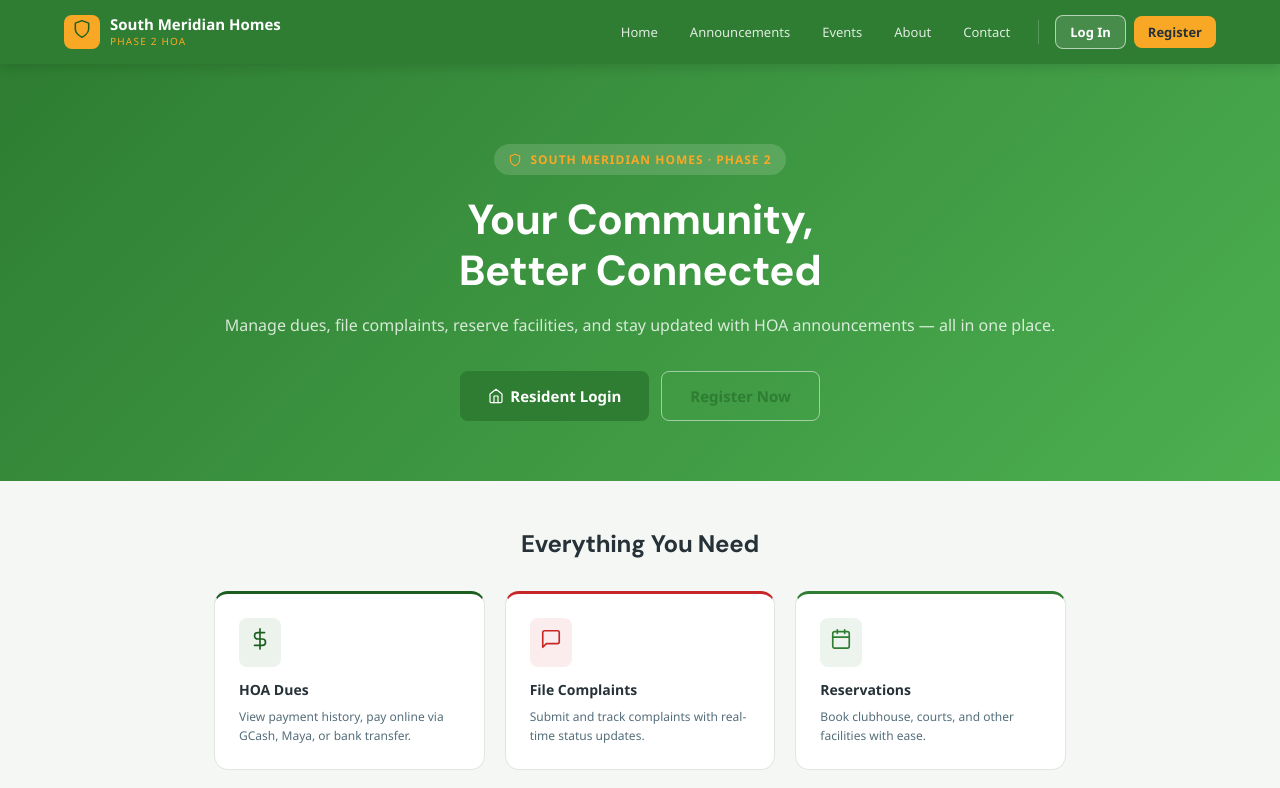
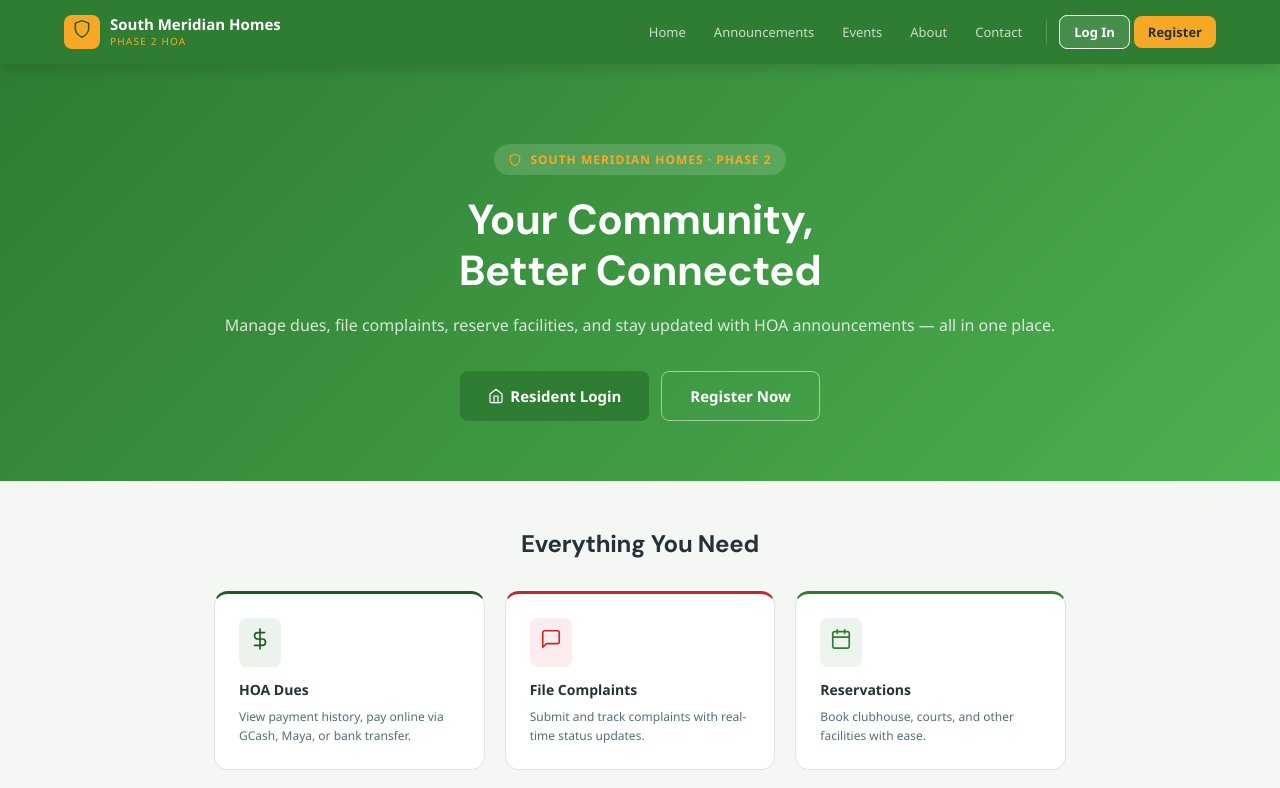
Before and after one commit to joshtattao3-hub/south-meridian-portal, a React (Vite) app in the folder frontend/: page / in a window 1280 px wide. Shown: the top 788 px of the page. Built offline with nearby package versions, Linux system fonts and the light colour scheme.

Commit message:
hover effects, buttons, etc.

```diff
--- a/frontend/src/components/PublicNav.jsx
+++ b/frontend/src/components/PublicNav.jsx
@@ -4,11 +4,21 @@ import { Btn } from "./UI";
 
 const NAV_LINKS = ["Home", "Announcements", "Events", "About", "Contact"];
 
-export default function PublicNav({ setView, mobileOpen, setMobileOpen }) {
+export default function PublicNav({ setView, currentView, mobileOpen, setMobileOpen }) {
   return (
-    <nav style={{ background: COLORS.primary, position: "sticky", top: 0, zIndex: 100, boxShadow: "0 2px 12px rgba(0,0,0,0.15)" }}>
+    <>
+      <style>{`
+        .nav-link { position: relative; transition: color 0.2s ease !important; }
+        .nav-link::after { content: ''; position: absolute; bottom: -2px; left: 50%; transform: translateX(-50%); width: 0; height: 2px; background: ${COLORS.gold}; border-radius: 2px; transition: width 0.25s ease; }
+        .nav-link:hover { color: #fff !important; }
+        .nav-link:hover::after { width: 70%; }
+        .nav-link.active { color: #fff !important; }
+        .nav-link.active::after { width: 70%; }
+        .nav-logo:hover { opacity: 0.9; }
+      `}</style>
+      <nav style={{ background: COLORS.primary, position: "sticky", top: 0, zIndex: 100, boxShadow: "0 2px 16px rgba(0,0,0,0.18)" }}>
         <div style={{ maxWidth: 1200, margin: "0 auto", padding: "0 24px", height: 64, display: "flex", alignItems: "center", justifyContent: "space-between" }}>
-        <div style={{ display:"flex", alignItems:"center", gap: 10, cursor:"pointer" }} onClick={() => setView("home")}>
+          <div className="nav-logo" style={{ display:"flex", alignItems:"center", gap: 10, cursor:"pointer", transition: "opacity 0.2s" }} onClick={() => setView("home")}>
             <div style={{ background: COLORS.gold, borderRadius: 8, padding: "4px 8px" }}>
               <Icon name="shield" size={20} color={COLORS.primaryDark} />
             </div>
@@ -17,9 +27,17 @@ export default function PublicNav({ setView, mobileOpen, setMobileOpen }) {
               <div style={{ color: COLORS.gold, fontSize: 10, fontWeight: 500, letterSpacing: 1.2 }}>PHASE 2 HOA</div>
             </div>
           </div>
-        <div style={{ display:"flex", alignItems:"center", gap: 8 }}>
+
+          <div style={{ display:"flex", alignItems:"center", gap: 4 }}>
             {NAV_LINKS.map(l => (
-            <button key={l} onClick={() => setView(l.toLowerCase())} style={{ background:"none", border:"none", color:"rgba(255,255,255,0.85)", fontSize: 13, fontWeight: 500, cursor:"pointer", padding: "8px 12px", borderRadius: 6, fontFamily:"inherit" }}>{l}</button>
+              <button
+                key={l}
+                className={`nav-link${currentView === l.toLowerCase() ? " active" : ""}`}
+                onClick={() => setView(l.toLowerCase())}
+                style={{ background:"none", border:"none", color:"rgba(255,255,255,0.75)", fontSize: 13, fontWeight: 500, cursor:"pointer", padding: "8px 12px", borderRadius: 6, fontFamily:"inherit" }}
+              >
+                {l}
+              </button>
             ))}
             <div style={{ width: 1, height: 24, background:"rgba(255,255,255,0.2)", margin:"0 8px" }} />
             <Btn small onClick={() => setView("login")} variant="outline-white">Log In</Btn>
@@ -27,5 +45,6 @@ export default function PublicNav({ setView, mobileOpen, setMobileOpen }) {
           </div>
         </div>
       </nav>
+    </>
   );
 }
--- a/frontend/src/components/Sidebar.jsx
+++ b/frontend/src/components/Sidebar.jsx
@@ -4,6 +4,7 @@ import { useAuth } from "../context/AuthContext";
 
 export default function Sidebar({ role, activePage, setActivePage, setView }) {
   const { logout } = useAuth();
+
   const residentNav = [
     { id:"dashboard", icon:"home", label:"Dashboard" },
     { id:"announcements-p", icon:"bell", label:"Announcements" },
@@ -32,10 +33,19 @@ export default function Sidebar({ role, activePage, setActivePage, setView }) {
   const navItems = role === "admin" ? adminNav : role === "officer" ? officerNav : residentNav;
 
   return (
+    <>
+      <style>{`
+        .sidebar-item { transition: all 0.18s ease !important; }
+        .sidebar-item:hover { background: rgba(255,255,255,0.08) !important; color: #fff !important; padding-left: 16px !important; }
+        .sidebar-item.active { background: rgba(255,255,255,0.14) !important; box-shadow: inset 3px 0 0 ${COLORS.gold}; }
+        .sidebar-logout:hover { background: rgba(255,80,80,0.12) !important; color: #ff8080 !important; }
+      `}</style>
       <div style={{ width:220, background: COLORS.primaryDark, minHeight:"100vh", display:"flex", flexDirection:"column", flexShrink:0 }}>
         <div style={{ padding:"20px 16px 16px", borderBottom:"1px solid rgba(255,255,255,0.08)" }}>
           <div style={{ display:"flex", alignItems:"center", gap:8 }}>
-          <div style={{ background:COLORS.gold, borderRadius:6, padding:"3px 6px" }}><Icon name="shield" size={16} color={COLORS.primaryDark} /></div>
+            <div style={{ background:COLORS.gold, borderRadius:6, padding:"3px 6px" }}>
+              <Icon name="shield" size={16} color={COLORS.primaryDark} />
+            </div>
             <div>
               <div style={{ color:"#fff", fontWeight:700, fontSize:12, lineHeight:1.2 }}>South Meridian</div>
               <div style={{ color:COLORS.gold, fontSize:9, fontWeight:600, letterSpacing:1 }}>PHASE 2 HOA</div>
@@ -45,7 +55,20 @@ export default function Sidebar({ role, activePage, setActivePage, setView }) {
 
         <div style={{ padding:"12px 8px", flex:1 }}>
           {navItems.map(item => (
-          <button key={item.id} onClick={() => setActivePage(item.id)} style={{ width:"100%", display:"flex", alignItems:"center", gap:10, padding:"9px 12px", borderRadius:8, border:"none", background: activePage===item.id ? "rgba(255,255,255,0.12)" : "transparent", color: activePage===item.id ? "#fff" : "rgba(255,255,255,0.6)", fontFamily:"inherit", fontSize:13, fontWeight: activePage===item.id ? 600 : 400, cursor:"pointer", marginBottom:2, textAlign:"left" }}>
+            <button
+              key={item.id}
+              className={`sidebar-item${activePage === item.id ? " active" : ""}`}
+              onClick={() => setActivePage(item.id)}
+              style={{
+                width:"100%", display:"flex", alignItems:"center", gap:10,
+                padding:"9px 12px", borderRadius:8, border:"none",
+                background: activePage===item.id ? "rgba(255,255,255,0.12)" : "transparent",
+                color: activePage===item.id ? "#fff" : "rgba(255,255,255,0.6)",
+                fontFamily:"inherit", fontSize:13,
+                fontWeight: activePage===item.id ? 600 : 400,
+                cursor:"pointer", marginBottom:2, textAlign:"left",
+              }}
+            >
               <Icon name={item.icon} size={16} color={activePage===item.id ? "#fff" : "rgba(255,255,255,0.5)"} />
               {item.label}
             </button>
@@ -53,11 +76,16 @@ export default function Sidebar({ role, activePage, setActivePage, setView }) {
         </div>
 
         <div style={{ padding:"12px 8px", borderTop:"1px solid rgba(255,255,255,0.08)" }}>
-        <button onClick={() => { logout(); setView("home"); }} style={{ width:"100%", display:"flex", alignItems:"center", gap:10, padding:"9px 12px", borderRadius:8, border:"none", background:"transparent", color:"rgba(255,255,255,0.5)", fontFamily:"inherit", fontSize:13, cursor:"pointer" }}>
+          <button
+            className="sidebar-item sidebar-logout"
+            onClick={() => { logout(); setView("home"); }}
+            style={{ width:"100%", display:"flex", alignItems:"center", gap:10, padding:"9px 12px", borderRadius:8, border:"none", background:"transparent", color:"rgba(255,255,255,0.5)", fontFamily:"inherit", fontSize:13, cursor:"pointer" }}
+          >
             <Icon name="logout" size={16} color="rgba(255,255,255,0.4)" />
             Log Out
           </button>
         </div>
       </div>
+    </>
   );
 }
--- a/frontend/src/components/UI.jsx
+++ b/frontend/src/components/UI.jsx
@@ -16,30 +16,69 @@ export function Btn({ children, variant = "primary", small, onClick, style = {}
   const base = {
     border: "none", borderRadius: 8, cursor: "pointer", fontWeight: 600,
     fontFamily: "inherit", display: "inline-flex", alignItems: "center", gap: 6,
-    transition: "all 0.15s", fontSize: small ? 13 : 14,
+    transition: "all 0.2s ease", fontSize: small ? 13 : 14,
     padding: small ? "6px 14px" : "10px 22px",
-    ...style,
+    outline: "none",
   };
-  if (variant === "primary") return <button style={{ ...base, background: COLORS.primary, color: "#fff" }} onClick={onClick}>{children}</button>;
-  if (variant === "gold") return <button style={{ ...base, background: COLORS.gold, color: COLORS.text }} onClick={onClick}>{children}</button>;
-  if (variant === "ghost") return <button style={{ ...base, background: "transparent", color: COLORS.primary, border: `1.5px solid ${COLORS.primary}` }} onClick={onClick}>{children}</button>;
-  if (variant === "danger") return <button style={{ ...base, background: COLORS.danger, color: "#fff" }} onClick={onClick}>{children}</button>;
-  if (variant === "light") return <button style={{ ...base, background: COLORS.bg, color: COLORS.text, border: `1px solid ${COLORS.border}` }} onClick={onClick}>{children}</button>;
-  if (variant === "outline-white") return ( <button style={{ ...base, background: "rgba(255,255,255,0.12)", color: "#fff", border: "1.5px solid rgba(255,255,255,0.6)" }} onClick={onClick}>{children}</button>
-);
-  return <button style={base} onClick={onClick}>{children}</button>;
+
+  const hoverClass = `btn-${variant}`;
+
+  const variantStyles = {
+    primary: { background: COLORS.primary, color: "#fff" },
+    gold: { background: COLORS.gold, color: COLORS.text },
+    ghost: { background: "transparent", color: COLORS.primary, border: `1.5px solid ${COLORS.primary}` },
+    danger: { background: COLORS.danger, color: "#fff" },
+    light: { background: COLORS.bg, color: COLORS.text, border: `1px solid ${COLORS.border}` },
+    "outline-white": { background: "rgba(255,255,255,0.12)", color: "#fff", border: "1.5px solid #ffffff" },
+  };
+
+  const vs = variantStyles[variant] || {};
+
+  return (
+    <>
+      <style>{`
+        .btn-primary:hover { background: ${COLORS.primaryDark || "#1a3a5c"} !important; transform: translateY(-1px); box-shadow: 0 4px 12px rgba(0,0,0,0.2); }
+        .btn-gold:hover { filter: brightness(1.08); transform: translateY(-1px); box-shadow: 0 4px 12px rgba(0,0,0,0.15); }
+        .btn-ghost:hover { background: ${COLORS.primary}18 !important; transform: translateY(-1px); }
+        .btn-danger:hover { filter: brightness(1.1); transform: translateY(-1px); box-shadow: 0 4px 12px rgba(0,0,0,0.2); }
+        .btn-light:hover { background: ${COLORS.border} !important; transform: translateY(-1px); }
+        .btn-outline-white:hover { background: rgba(255,255,255,0.25) !important; transform: translateY(-1px); box-shadow: 0 4px 14px rgba(255,255,255,0.15); }
+        .btn-primary:active, .btn-gold:active, .btn-ghost:active, .btn-danger:active, .btn-light:active, .btn-outline-white:active { transform: translateY(0px) scale(0.98); }
+      `}</style>
+      <button className={hoverClass} style={{ ...base, ...vs, ...style }} onClick={onClick}>
+        {children}
+      </button>
+    </>
+  );
 }
 
-export function Card({ children, style = {}, pad = "1.5rem" }) {
-  return <div style={{ background: COLORS.card, borderRadius: 14, border: `1px solid ${COLORS.border}`, padding: pad, ...style }}>{children}</div>;
+export function Card({ children, style = {}, pad = "1.5rem", hoverable = false }) {
+  return (
+    <>
+      {hoverable && (
+        <style>{`.hoverable-card:hover { transform: translateY(-2px); box-shadow: 0 8px 24px rgba(0,0,0,0.10) !important; border-color: ${COLORS.primary}44 !important; }`}</style>
+      )}
+      <div
+        className={hoverable ? "hoverable-card" : ""}
+        style={{
+          background: COLORS.card, borderRadius: 14,
+          border: `1px solid ${COLORS.border}`, padding: pad,
+          transition: "all 0.2s ease",
+          ...style
+        }}
+      >
+        {children}
+      </div>
+    </>
+  );
 }
 
 export function StatCard({ icon, label, value, color = COLORS.primary, sub }) {
   return (
-    <Card pad="1.25rem" style={{ display:"flex", flexDirection:"column", gap: 8 }}>
+    <Card pad="1.25rem" hoverable style={{ display:"flex", flexDirection:"column", gap: 8 }}>
       <div style={{ display:"flex", alignItems:"center", justifyContent:"space-between" }}>
         <span style={{ fontSize: 13, color: COLORS.textMid, fontWeight: 500 }}>{label}</span>
-        <div style={{ background: color + "18", borderRadius: 10, padding: 8, display:"flex" }}>
+        <div style={{ background: color + "18", borderRadius: 10, padding: 8, display:"flex", transition: "transform 0.2s" }}>
           <Icon name={icon} size={20} color={color} />
         </div>
       </div>
```
Lines whose indentation alone changed are shown as unchanged.
